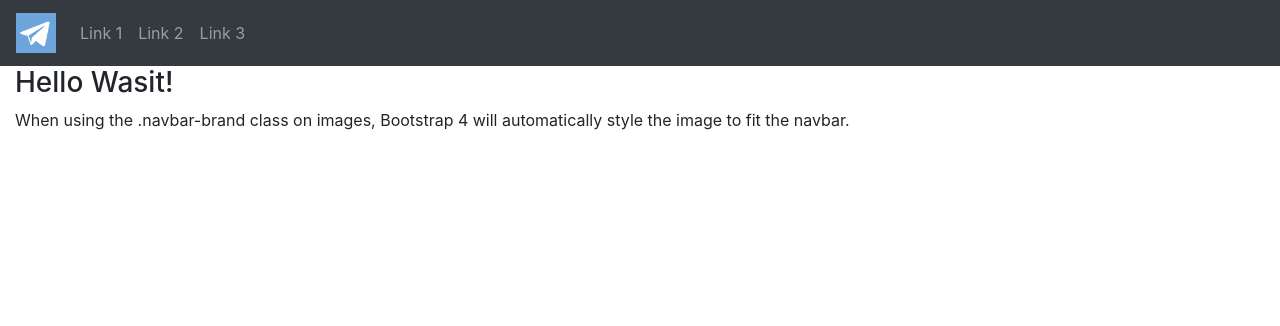
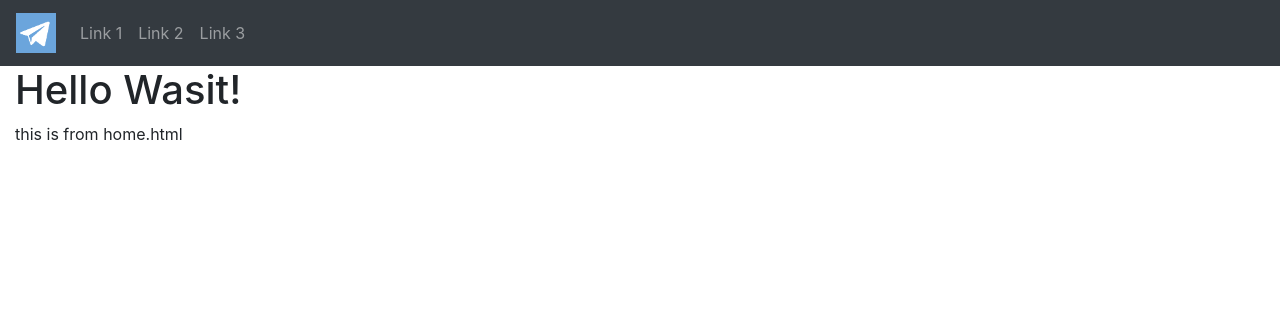
Before and after one commit to wasit7/cs459_2018s, a Django app: page / in a window 1280 px wide. Shown: the top 326 px of the page. Run offline with Django 3.2, Linux system fonts and the light colour scheme; some libraries are stand-ins or nearby versions.

Commit message:
week05 extend base.html

```diff
--- a/myproject/myapp/admin.py
+++ b/myproject/myapp/admin.py
@@ -3,5 +3,7 @@ from .models import Item
 
 class ItemAdmin(admin.ModelAdmin):
     fields = ('name', 'description', 'price', 'expire', 'image')
+    list_display = ('name', 'description', 'price', 'expire', 'image')
+    list_filter = ('name', 'expire')
 
 admin.site.register(Item, ItemAdmin)
--- a/myproject/myapp/views.py
+++ b/myproject/myapp/views.py
@@ -11,7 +11,7 @@ def current_datetime(request):
 
 def home(request):
     context={'key':'value', 'name':'Hello Wasit!'}
-    return render(request, 'base.html', context)
+    return render(request, 'home.html', context)
 
 def item_list(request):
     html='''
@@ -21,5 +21,5 @@ def item_list(request):
             <li>Milk</li>
     '''
     for i in Item.objects.all():
-        html = html + '<li>%s %s %s %s</li>'%(i.name, i.description, i.price, i.expire)
+        html = html + '<li>%s %s %s %s %s</li>'%(i.name, i.description, i.price, i.expire, i.image.url)
     return HttpResponse(html)
--- a/myproject/template/base.html
+++ b/myproject/template/base.html
@@ -33,8 +33,8 @@
 </nav>
 
 <div class="container-fluid">
-  <h3>{{ name }}</h3>
-  <p>When using the .navbar-brand class on images, Bootstrap 4 will automatically style the image to fit the navbar.</p>
+    {% block content %}
+    {% endblock %}
 </div>
 
 </body>
--- /dev/null
+++ b/myproject/template/home.html
@@ -0,0 +1,6 @@
+{% extends 'base.html' %}
+
+{% block content %}
+<h1> {{ name }} </h1>
+this is from home.html
+{% endblock %}
```
Also changed, not shown: myproject/media/product.png (added), myproject/media/product_VheP4pI.png (added), myproject/media/product_WmxWxF2.png (added).
